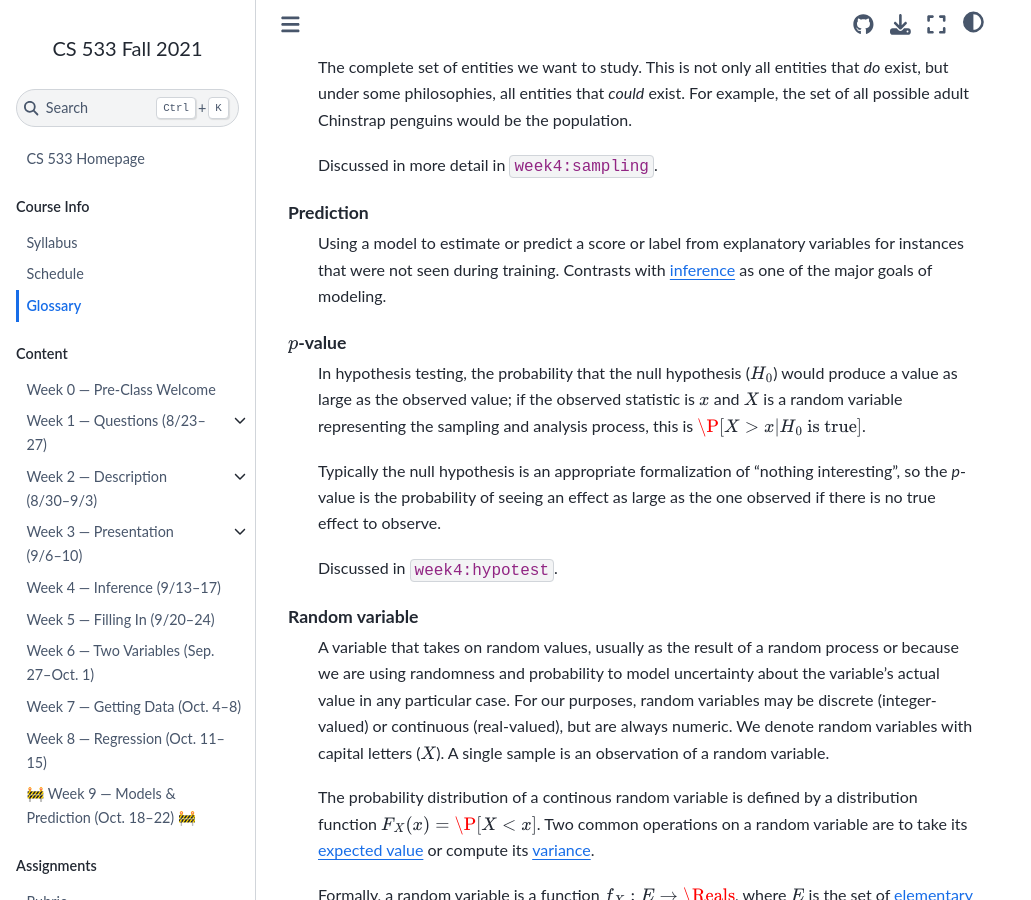
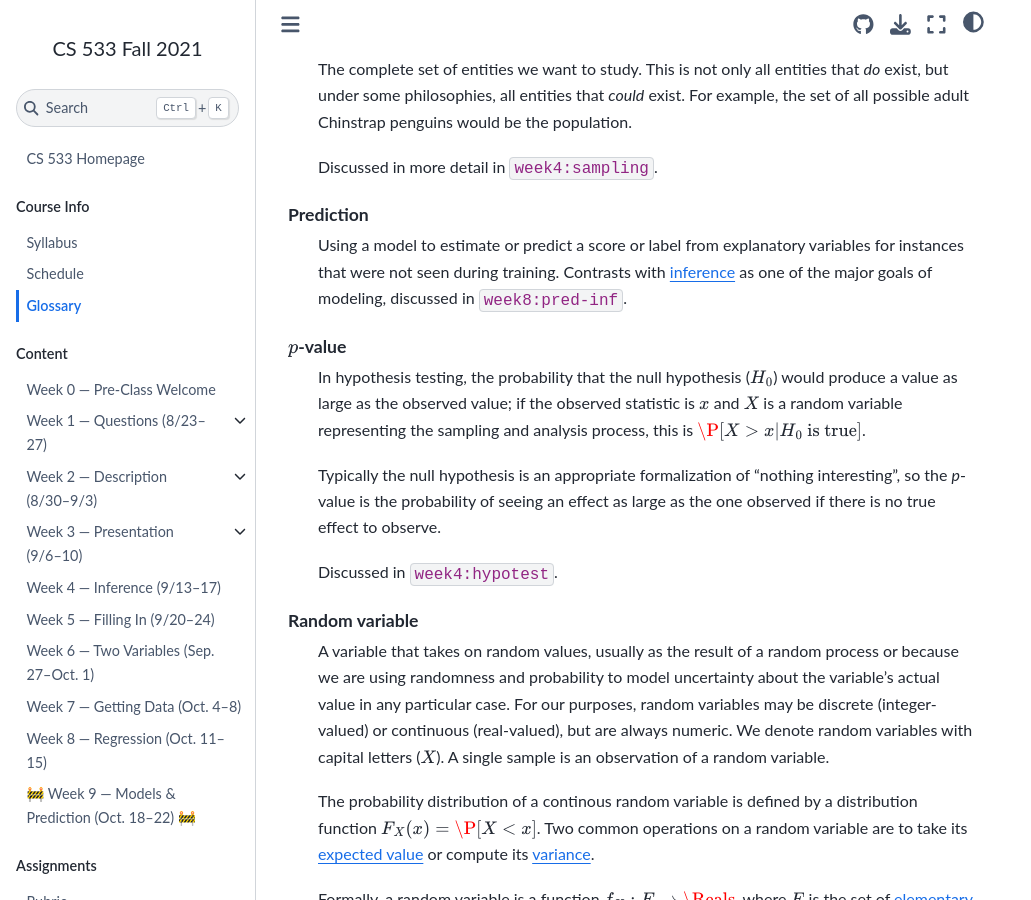
Before and after one commit to mdekstrand/cs533-web, a Jupyter Book: the page built from glossary.md, in a window 1280 px wide and 900 px high, scrolled down 9464 px. Shown: the whole window, without its empty margins (0-1031 px from the left). Built offline with Jupyter Book 1.0.4 settings and Sphinx 7.4.7 and the Sphinx Book theme 1.1.4, drawn with Linux system fonts in a browser that asks for light colours; pages that are not in the unit, such as notebooks, are missing from menus; cross-references to code outside the pages are shown as plain code; a style sheet for code colours, icons or effects is not loaded; some of the changed text lies outside the part shown.

Commit message:
discussion notes

```diff
--- a/glossary.md
+++ b/glossary.md
@@ -182,7 +182,7 @@
     Examples include learning rates, iteration counts, and regularization terms.
 
 Inference
-    As we primarily use it in this class, inference is the act of learning from the data; in particular, when we are trying to learn something about the world or the data generating process from the data we observe.  It contrasts with {term}`prediction`.
+    As we primarily use it in this class, inference is the act of learning from the data; in particular, when we are trying to learn something about the world or the data generating process from the data we observe.  It contrasts with {term}`prediction`, discussed in {video}`week8:pred-inf`.
 
     In machine learning deployment, inference is often used to refer to using the model to score or classify new instances at runtime, as opposed to the training stage of the model.
 
@@ -315,7 +315,7 @@
 
 Prediction
     Using a model to estimate or predict a score or label from explanatory variables for instances that were not seen during training.
-    Contrasts with {term}`inference` as one of the major goals of modeling.
+    Contrasts with {term}`inference` as one of the major goals of modeling, discussed in {video}`week8:pred-inf`.
 
 $p$-value
     In hypothesis testing, the probability that the null hypothesis ($H_0$) would produce a value as large as the observed value; if the observed statistic is $x$ and $X$ is a random variable representing the sampling and analysis process, this is $\P[X > x | H_0 \text{ is true}]$.
```
